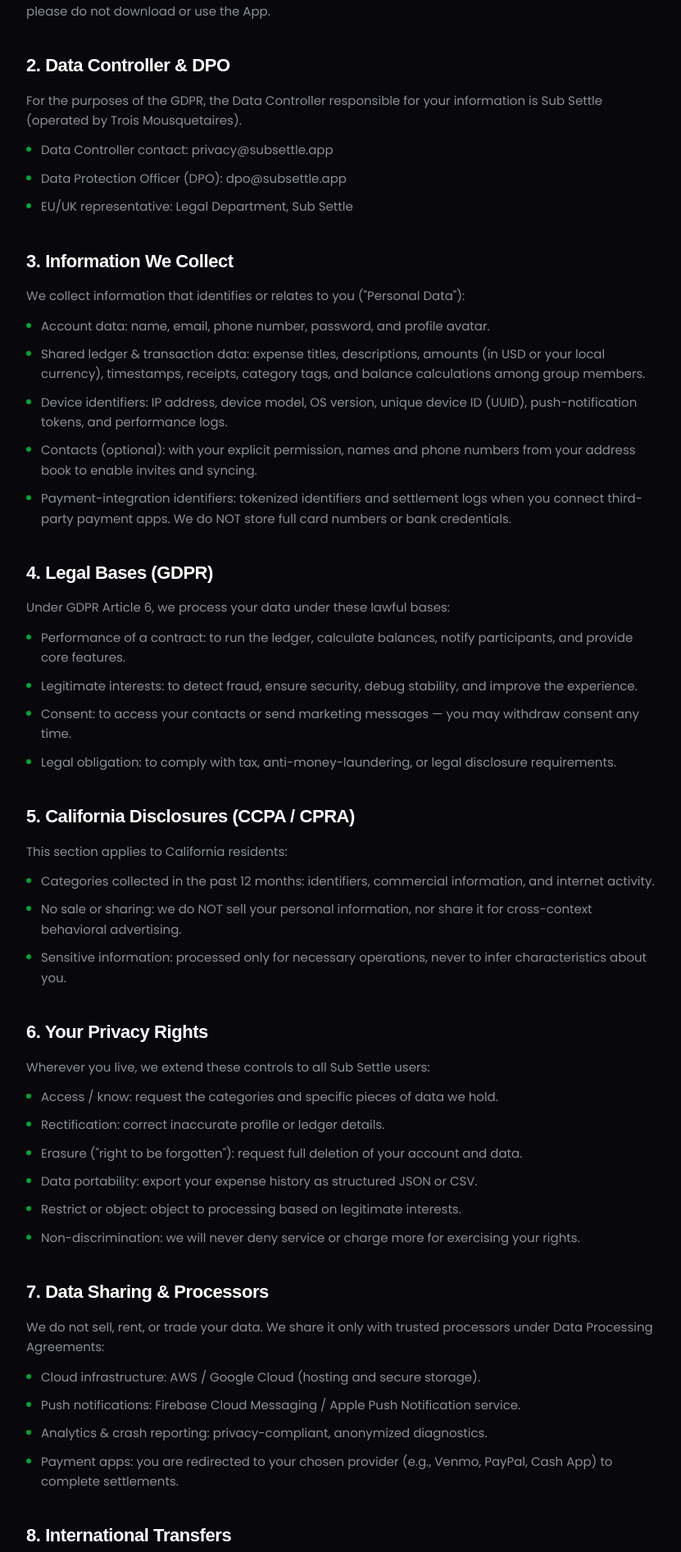
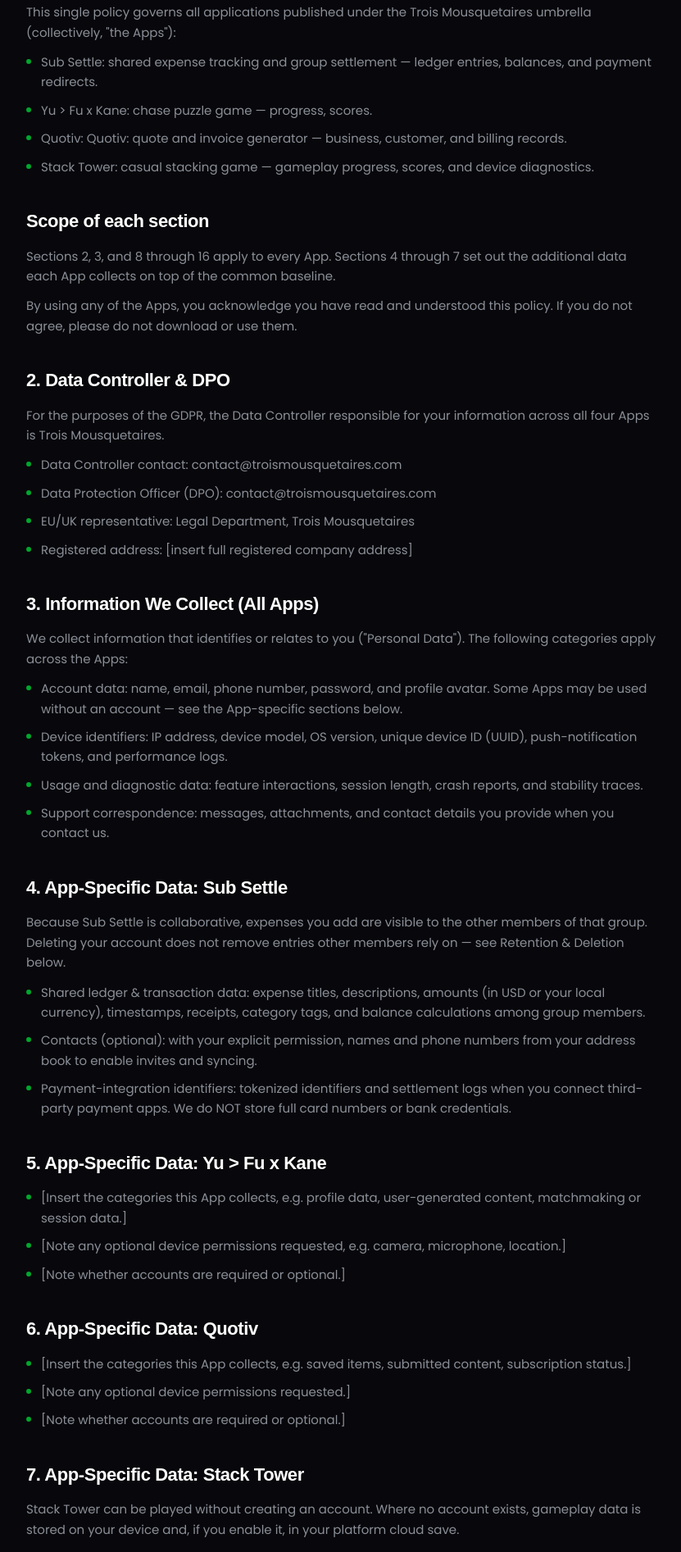
Before and after one commit to Trois-Mousquetaire/Redesigntroismousquetairesite, a React (Vite) app: page /privacy in a window 1280 px wide. Shown: the part 502-2395 px from the top of the page at 82% size, without its empty margins (222-1053 px from the left). Built offline with nearby package versions, Linux system fonts and the light colour scheme; a web font is replaced by a local one.

Commit message:
Update files from Figma Make

```diff
--- a/index.html
+++ b/index.html
@@ -5,9 +5,9 @@
 
       <meta charset="UTF-8" />
       <meta name="viewport" content="width=device-width, initial-scale=1.0" />
-      <title>Redesign Trois Mousquetaire Site</title>
+      <title>Reliable IT Solutions for Growing Businesses | Trois Mousquetaires</title>
       <meta name="description" content="This web application showcases Trois Mousquetaire&#39;s IT services, offering users a modern interface to explore innovative tech solutions and expertise." />
-      <meta name="robots" content="noindex, nofollow" />
+
       <style>html, body { height: 100%; margin: 0; } #root { height: 100%; }</style>
 
     </head>
--- a/src/app/App.tsx
+++ b/src/app/App.tsx
@@ -1,8 +1,14 @@
 import { RouterProvider } from "react-router";
 import { router } from "./routes";
+import { Analytics } from "./components/Analytics";
 
 function App() {
-  return <RouterProvider router={router} />;
+  return (
+    <>
+      <Analytics />
+      <RouterProvider router={router} />
+    </>
+  );
 }
 
 export default App;
--- /dev/null
+++ b/src/app/components/Analytics.tsx
@@ -0,0 +1,31 @@
+import { useEffect } from "react";
+
+const GA_MEASUREMENT_ID = "G-HDW6J2QNN1";
+
+/**
+ * Injects the Google tag (gtag.js) into the document head once on mount.
+ * Equivalent to placing the standard gtag snippet in <head>.
+ */
+export function Analytics() {
+  useEffect(() => {
+    if (document.getElementById("ga-gtag")) return;
+
+    const script = document.createElement("script");
+    script.id = "ga-gtag";
+    script.async = true;
+    script.src = `https://www.googletagmanager.com/gtag/js?id=${GA_MEASUREMENT_ID}`;
+    document.head.appendChild(script);
+
+    const inline = document.createElement("script");
+    inline.id = "ga-gtag-init";
+    inline.textContent = `
+      window.dataLayer = window.dataLayer || [];
+      function gtag(){dataLayer.push(arguments);}
+      gtag('js', new Date());
+      gtag('config', '${GA_MEASUREMENT_ID}');
+    `;
+    document.head.appendChild(inline);
+  }, []);
+
+  return null;
+}
--- a/src/app/pages/Privacy.tsx
+++ b/src/app/pages/Privacy.tsx
@@ -5,65 +5,119 @@ const sections: LegalSection[] = [
   {
     title: "1. Introduction & Scope",
     paragraphs: [
-      'This Privacy Policy explains how Sub Settle ("the App", "we", "us", or "our") collects, uses, discloses, and safeguards your personal data. It is structured to align with global standards, including the GDPR (EU/UK) and the CCPA as amended by the CPRA (California).',
-      "By using Sub Settle, you acknowledge you have read and understood this policy. If you do not agree, please do not download or use the App.",
+      'This Privacy Policy explains how Trois Mousquetaires ("the Company", "we", "us", or "our") collects, uses, discloses, and safeguards your personal data. It is structured to align with global standards, including the GDPR (EU/UK) and the CCPA as amended by the CPRA (California).',
+      'This single policy governs all applications published under the Trois Mousquetaires umbrella (collectively, "the Apps"):',
+    ],
+    bullets: [
+      "Sub Settle: shared expense tracking and group settlement — ledger entries, balances, and payment redirects.",
+      "Yu > Fu x Kane: chase puzzle game — progress, scores.",
+      "Quotiv: Quotiv: quote and invoice generator — business, customer, and billing records.",
+      "Stack Tower: casual stacking game — gameplay progress, scores, and device diagnostics.",
+    ],
+  },
+  {
+    title: "Scope of each section",
+    paragraphs: [
+      "Sections 2, 3, and 8 through 16 apply to every App. Sections 4 through 7 set out the additional data each App collects on top of the common baseline.",
+      "By using any of the Apps, you acknowledge you have read and understood this policy. If you do not agree, please do not download or use them.",
     ],
   },
   {
     title: "2. Data Controller & DPO",
     paragraphs: [
-      "For the purposes of the GDPR, the Data Controller responsible for your information is Sub Settle (operated by Trois Mousquetaires).",
+      "For the purposes of the GDPR, the Data Controller responsible for your information across all four Apps is Trois Mousquetaires.",
     ],
     bullets: [
-      "Data Controller contact: privacy@subsettle.app",
-      "Data Protection Officer (DPO): dpo@subsettle.app",
-      "EU/UK representative: Legal Department, Sub Settle",
+      "Data Controller contact: contact@troismousquetaires.com",
+      "Data Protection Officer (DPO): contact@troismousquetaires.com",
+      "EU/UK representative: Legal Department, Trois Mousquetaires",
+      "Registered address: [insert full registered company address]",
     ],
   },
   {
-    title: "3. Information We Collect",
-    paragraphs: ['We collect information that identifies or relates to you ("Personal Data"):'],
+    title: "3. Information We Collect (All Apps)",
+    paragraphs: [
+      'We collect information that identifies or relates to you ("Personal Data"). The following categories apply across the Apps:',
+    ],
     bullets: [
-      "Account data: name, email, phone number, password, and profile avatar.",
+      "Account data: name, email, phone number, password, and profile avatar. Some Apps may be used without an account — see the App-specific sections below.",
+      "Device identifiers: IP address, device model, OS version, unique device ID (UUID), push-notification tokens, and performance logs.",
+      "Usage and diagnostic data: feature interactions, session length, crash reports, and stability traces.",
+      "Support correspondence: messages, attachments, and contact details you provide when you contact us.",
+    ],
+  },
+  {
+    title: "4. App-Specific Data: Sub Settle",
+    bullets: [
       "Shared ledger & transaction data: expense titles, descriptions, amounts (in USD or your local currency), timestamps, receipts, category tags, and balance calculations among group members.",
-      "Device identifiers: IP address, device model, OS version, unique device ID (UUID), push-notification tokens, and performance logs.",
       "Contacts (optional): with your explicit permission, names and phone numbers from your address book to enable invites and syncing.",
       "Payment-integration identifiers: tokenized identifiers and settlement logs when you connect third-party payment apps. We do NOT store full card numbers or bank credentials.",
     ],
+    paragraphs: [
+      "Because Sub Settle is collaborative, expenses you add are visible to the other members of that group. Deleting your account does not remove entries other members rely on — see Retention & Deletion below.",
+    ],
   },
   {
-    title: "4. Legal Bases (GDPR)",
+    title: "5. App-Specific Data: Yu > Fu x Kane",
+    bullets: [
+      "[Insert the categories this App collects, e.g. profile data, user-generated content, matchmaking or session data.]",
+      "[Note any optional device permissions requested, e.g. camera, microphone, location.]",
+      "[Note whether accounts are required or optional.]",
+    ],
+  },
+  {
+    title: "6. App-Specific Data: Quotiv",
+    bullets: [
+      "[Insert the categories this App collects, e.g. saved items, submitted content, subscription status.]",
+      "[Note any optional device permissions requested.]",
+      "[Note whether accounts are required or optional.]",
+    ],
+  },
+  {
+    title: "7. App-Specific Data: Stack Tower",
+    bullets: [
+      "Gameplay data: scores, high scores, level progress, session counts, and in-game settings.",
+      "Leaderboard data (optional): display name and score, where you choose to publish a result.",
+      "Purchase records: receipts and entitlement status for any in-app purchases, validated through the app store. We do NOT receive or store your payment card details.",
+    ],
+    paragraphs: [
+      "Stack Tower can be played without creating an account. Where no account exists, gameplay data is stored on your device and, if you enable it, in your platform cloud save.",
+    ],
+  },
+  {
+    title: "8. Legal Bases (GDPR)",
     paragraphs: ["Under GDPR Article 6, we process your data under these lawful bases:"],
     bullets: [
-      "Performance of a contract: to run the ledger, calculate balances, notify participants, and provide core features.",
+      "Performance of a contract: to run each App's core features — the ledger and balance calculations in Sub Settle, progress and leaderboards in Stack Tower, and the equivalent core functions in Yu > Fu x Kane and Quotiv.",
       "Legitimate interests: to detect fraud, ensure security, debug stability, and improve the experience.",
-      "Consent: to access your contacts or send marketing messages — you may withdraw consent any time.",
+      "Consent: to access your contacts, use optional device permissions, or send marketing messages — you may withdraw consent at any time.",
       "Legal obligation: to comply with tax, anti-money-laundering, or legal disclosure requirements.",
     ],
   },
   {
-    title: "5. California Disclosures (CCPA / CPRA)",
+    title: "9. California Disclosures (CCPA / CPRA)",
     paragraphs: ["This section applies to California residents:"],
     bullets: [
-      "Categories collected in the past 12 months: identifiers, commercial information, and internet activity.",
-      "No sale or sharing: we do NOT sell your personal information, nor share it for cross-context behavioral advertising.",
+      "Categories collected in the past 12 months: identifiers, commercial information, and internet or other electronic network activity.",
+      "No sale or sharing: we do NOT sell your personal information, nor share it for cross-context behavioral advertising, in any of the Apps.",
       "Sensitive information: processed only for necessary operations, never to infer characteristics about you.",
+      "No cross-App combination for advertising: we do not merge data across Sub Settle, Yu > Fu x Kane, Quotiv, and Stack Tower to build advertising profiles.",
     ],
   },
   {
-    title: "6. Your Privacy Rights",
-    paragraphs: ["Wherever you live, we extend these controls to all Sub Settle users:"],
+    title: "10. Your Privacy Rights",
+    paragraphs: ["Wherever you live, we extend these controls to users of all four Apps:"],
     bullets: [
       "Access / know: request the categories and specific pieces of data we hold.",
-      "Rectification: correct inaccurate profile or ledger details.",
+      "Rectification: correct inaccurate profile, ledger, or account details.",
       'Erasure ("right to be forgotten"): request full deletion of your account and data.',
-      "Data portability: export your expense history as structured JSON or CSV.",
+      "Data portability: export your data as structured JSON or CSV — expense history in Sub Settle, progress and score history in Stack Tower, and the equivalent records in Yu > Fu x Kane and Quotiv.",
       "Restrict or object: object to processing based on legitimate interests.",
       "Non-discrimination: we will never deny service or charge more for exercising your rights.",
     ],
   },
   {
-    title: "7. Data Sharing & Processors",
+    title: "11. Data Sharing & Processors",
     paragraphs: [
       "We do not sell, rent, or trade your data. We share it only with trusted processors under Data Processing Agreements:",
     ],
@@ -71,31 +125,44 @@ const sections: LegalSection[] = [
       "Cloud infrastructure: AWS / Google Cloud (hosting and secure storage).",
       "Push notifications: Firebase Cloud Messaging / Apple Push Notification service.",
       "Analytics & crash reporting: privacy-compliant, anonymized diagnostics.",
-      "Payment apps: you are redirected to your chosen provider (e.g., Venmo, PayPal, Cash App) to complete settlements.",
+      "App stores: Apple App Store and Google Play, for distribution, purchase validation, and subscription management.",
+      "Payment apps (Sub Settle): you are redirected to your chosen provider (e.g., Venmo, PayPal, Cash App) to complete settlements.",
     ],
   },
   {
-    title: "8. International Transfers",
+    title: "12. International Transfers",
     paragraphs: [
-      "Your information may be stored on servers outside your state or country. For EU/UK data transferred to the United States, we rely on Standard Contractual Clauses (SCCs) approved by the European Commission.",
+      "Your information may be stored on servers outside your state or country. For EU/UK data transferred to the United States, we rely on Standard Contractual Clauses (SCCs) approved by the European Commission, together with supplementary technical measures where required.",
     ],
   },
   {
-    title: "9. Retention & Deletion",
-    paragraphs: [
-      "We keep personal data only as long as necessary. When you delete your account:",
-    ],
+    title: "13. Retention & Deletion",
+    paragraphs: ["We keep personal data only as long as necessary. When you delete your account:"],
     bullets: [
       "Profile identifiers (email, phone, name) are permanently purged or anonymized within 30 days.",
-      'Shared ledger items in active groups are anonymized ("Deleted User") so remaining members keep accurate historical balances.',
+      'Shared ledger items in active Sub Settle groups are anonymized ("Deleted User") so remaining members keep accurate historical balances.',
+      "Gameplay and progress data in Stack Tower is deleted with the account; published leaderboard entries are anonymized rather than removed, to preserve rankings.",
       "Backup archives are overwritten within 60 days on our automated cycle.",
     ],
   },
   {
-    title: "10. Security & Contact",
+    title: "14. Children's Privacy",
     paragraphs: [
-      "We use industry-standard safeguards, including AES-256 encryption at rest and TLS 1.3 in transit.",
-      "For questions, data requests, or complaints, contact our DPO at privacy@subsettle.app.",
+      "The Apps are not directed at children under the age of 13 (or under 16 in jurisdictions where that higher threshold applies), and we do not knowingly collect personal data from them. If we learn that we have collected such data without verified parental consent, we will delete it promptly. Parents or guardians who believe a child has provided us with personal data should contact contact@troismousquetaires.com.",
+    ],
+  },
+  {
+    title: "15. Changes to This Policy",
+    paragraphs: [
+      'We may update this policy as the Apps evolve or the law changes. Material changes will be announced in-app and by updating the "Last updated" date above. Continued use after an update constitutes acceptance of the revised policy.',
+    ],
+  },
+  {
+    title: "16. Security & Contact",
+    paragraphs: [
+      "We use industry-standard safeguards, including AES-256 encryption at rest and TLS 1.3 in transit, access controls limiting staff access to what their role requires, and regular security review.",
+      "For questions, data requests, or complaints, contact us at contact@troismousquetaires.com.",
+      "If you are in the EU or UK and believe we have not resolved your concern, you have the right to lodge a complaint with your local supervisory authority.",
     ],
   },
 ];
@@ -105,13 +172,13 @@ export default function Privacy() {
     <>
       <Seo
         title="Privacy Policy"
-        description="How Sub Settle and Trois Mousquetaires collect, use, and safeguard your personal data — GDPR and CCPA/CPRA compliant."
+        description="How Trois Mousquetaires collects, uses, and safeguards your personal data across Sub Settle, Yu > Fu x Kane, Quotiv, and Stack Tower — GDPR and CCPA/CPRA compliant."
         path="/privacy"
       />
       <LegalPage
         eyebrow="Legal"
         title="Privacy Policy"
-        subtitle="How Sub Settle handles your data · GDPR & CCPA/CPRA compliant · Last updated August 2026"
+        subtitle="How Trois Mousquetaires handles your data across Sub Settle, Yu > Fu x Kane, Quotiv, and Stack Tower · GDPR & CCPA/CPRA compliant · Last updated September 2026"
         sections={sections}
       />
     </>
```
